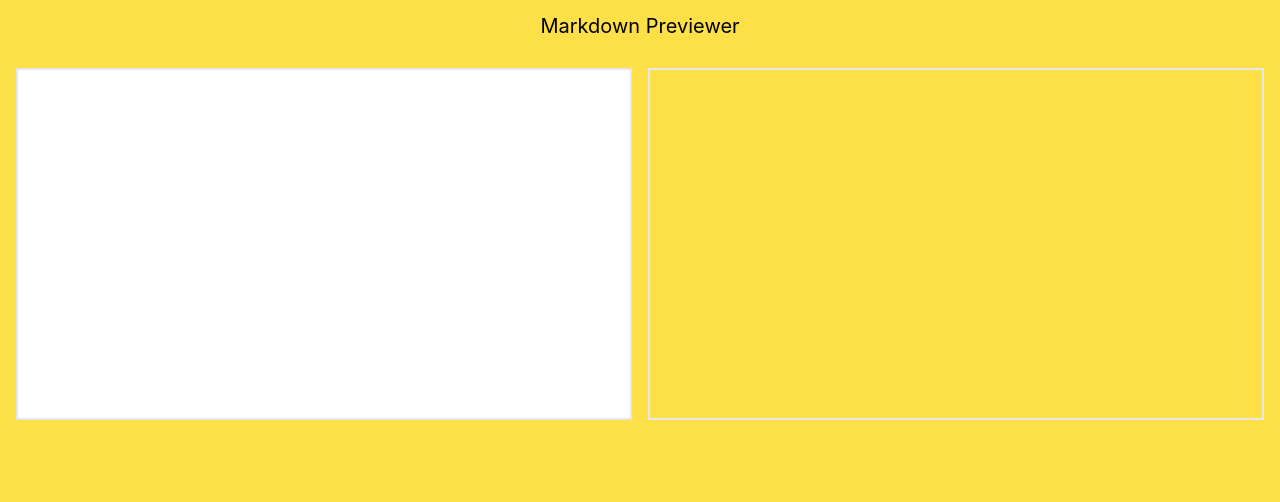
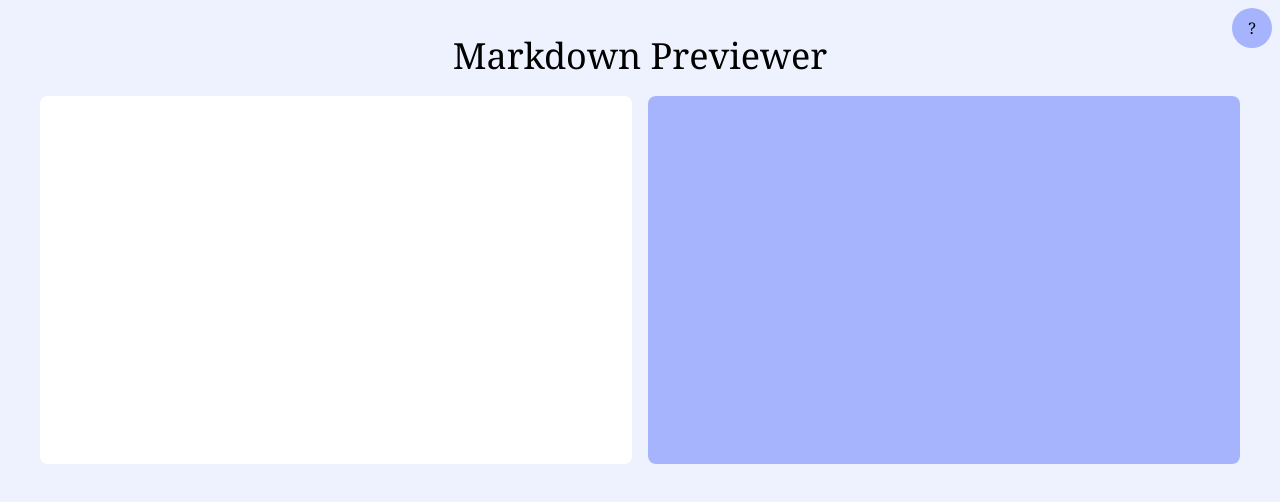
Before and after one commit to Reeyhanyilmaz/Redux-MarkdownPreviewer, a React (Create React App) app: page / in a window 1280 px wide. Shown: the top 502 px of the page. Built offline with nearby package versions, Linux system fonts and the light colour scheme.

Commit message:
change CSS

```diff
--- a/src/App.js
+++ b/src/App.js
@@ -5,7 +5,7 @@ import Body from "./components/Body";
 function App() {
   return (
     <div className="App">
-      <div className="max-w-7xl bg-yellow-300 h-screen">
+      <div className="max-w-7xl bg-indigo-50 h-screen font-serif">
         <Header />
         <Body />
       </div>
--- a/src/components/Body/index.js
+++ b/src/components/Body/index.js
@@ -4,7 +4,7 @@ import TextArea from '../TextArea'
 
 function index() {
   return (
-    <div className='flex flex-row h-96 p-4 gap-4'>
+    <div className='flex flex-row h-96 px-10 py-2 gap-4'>
         <TextArea />
         <PreviewArea />
     </div>
--- a/src/components/Header/index.js
+++ b/src/components/Header/index.js
@@ -3,7 +3,9 @@ import React from 'react'
 function Header() {
   return (
     <div>
-        <h1 className='p-3 text-xl'>Markdown Previewer</h1>
+        <button className='bg-indigo-300 absolute top-2 right-2 h-10 w-10 rounded-full mb-10'>?</button>
+        <br />
+        <h1 className='p-3 text-4xl'>Markdown Previewer</h1>
     </div>
   )
 }
--- a/src/components/PreviewArea/index.js
+++ b/src/components/PreviewArea/index.js
@@ -7,7 +7,7 @@ function PreviewArea() {
   const markdownText = useSelector(state => state.previewer.markdownText);
   console.log('markdownText :>> ', markdownText);
   return (
-    <div className='border-2 basis-1/2'>
+    <div className='border-2 basis-1/2 bg-indigo-300 border-none rounded-lg'>
       <ReactMarkdown children={markdownText} remarkPlugins={[remarkGfm]}/>
     </div>
   )
--- a/src/components/TextArea/index.js
+++ b/src/components/TextArea/index.js
@@ -8,7 +8,7 @@ function TextArea() {
   console.log('markdownText', markdownText);
 
   return (
-    <textarea className='border-2 basis-1/2 p-3' value={markdownText} onChange={(e) => dispatch(setMarkdownText(e.target.value))}/>
+    <textarea className='border-2 basis-1/2 p-3 border-none rounded-lg' value={markdownText} onChange={(e) => dispatch(setMarkdownText(e.target.value))}/>
   )
 }
 
```
